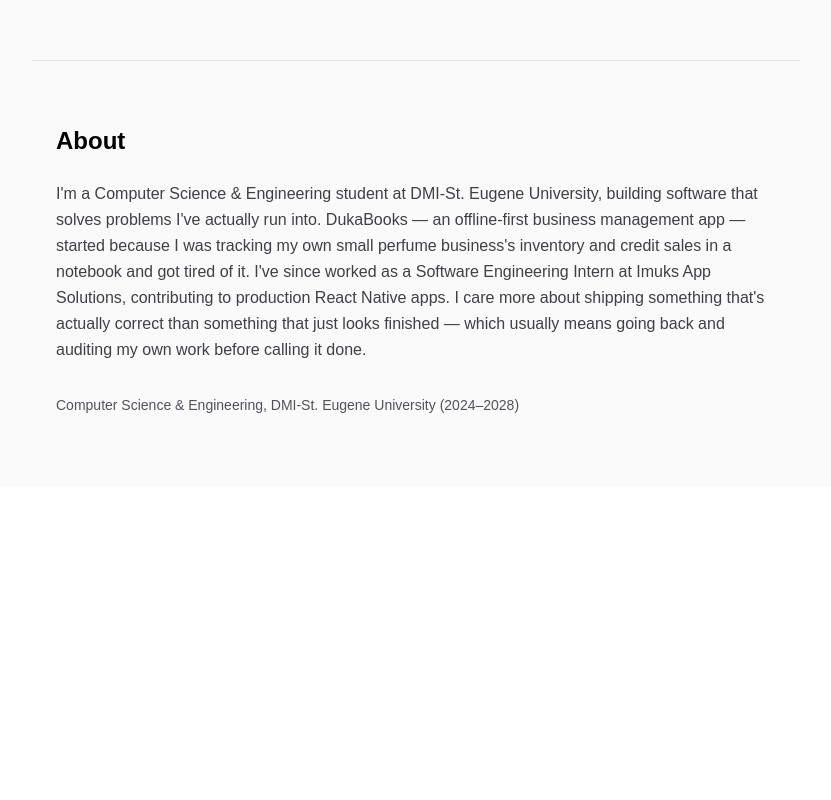
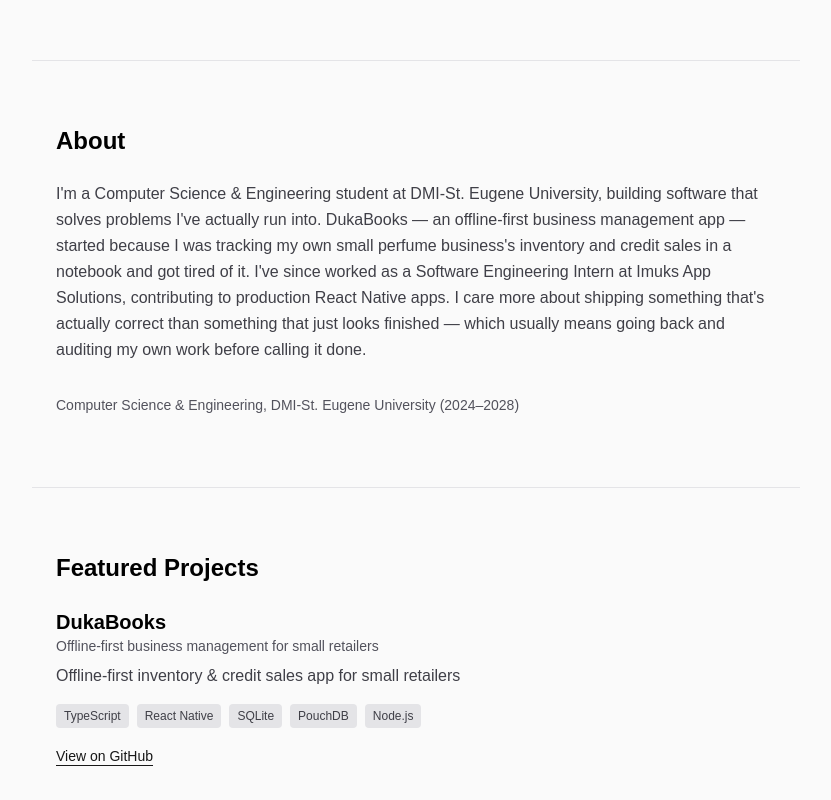
Before and after one commit to munashe-mandi/munashe-mandi.github.io, a Next.js app: page / in a window 1280 px wide. Shown: the part 340-1140 px from the top of the page, without its empty margins (224-1055 px from the left). Before the commit the page ends 827 px from the top, so only its background shows below. Built offline with nearby package versions, Linux system fonts and the light colour scheme.

Commit message:
feat: add Featured Projects section with DukaBooks case study

```diff
--- a/next.config.ts
+++ b/next.config.ts
@@ -1,7 +1,7 @@
 import type { NextConfig } from "next";
 
 const nextConfig: NextConfig = {
-  output: "export",
+  output: 'export',
   images: {
     unoptimized: true,
   },
--- a/src/app/page.tsx
+++ b/src/app/page.tsx
@@ -1,6 +1,9 @@
 import { siteConfig } from "@/content/site-config";
+import { projects } from "@/content/projects";
 
 export default function Home() {
+  const featuredProjects = projects.filter((p) => p.featured);
+
   return (
     <div className="flex flex-col min-h-screen bg-zinc-50 dark:bg-black">
       {/* Hero */}
@@ -50,6 +53,46 @@
           </p>
         </div>
       </section>
+
+      {/* Featured Projects */}
+      <section className="max-w-3xl mx-auto w-full px-6 py-16 border-t border-zinc-200 dark:border-zinc-800">
+        <h2 className="text-2xl font-semibold mb-6 text-black dark:text-zinc-50">
+          Featured Projects
+        </h2>
+        <div className="space-y-12">
+          {featuredProjects.map((project) => (
+            <div key={project.id}>
+              <h3 className="text-xl font-semibold text-black dark:text-zinc-50">
+                {project.title}
+              </h3>
+              <p className="text-zinc-600 dark:text-zinc-400 text-sm mb-2">
+                {project.headline}
+              </p>
+              <p className="text-zinc-700 dark:text-zinc-300 mb-4">
+                {project.shortDescription}
+              </p>
+              <div className="flex flex-wrap gap-2 mb-4">
+                {project.technologies.map((tech) => (
+                  <span
+                    key={tech}
+                    className="text-xs px-2 py-1 bg-zinc-200 dark:bg-zinc-800 text-zinc-700 dark:text-zinc-300 rounded"
+                  >
+                    {tech}
+                  </span>
+                ))}
+              </div>
+              {project.githubUrl && (
+                <a
+                  href={project.githubUrl}
+                  className="text-sm underline underline-offset-4"
+                >
+                  View on GitHub
+                </a>
+              )}
+            </div>
+          ))}
+        </div>
+      </section>
     </div>
   );
 }
--- /dev/null
+++ b/src/content/projects.ts
@@ -0,0 +1,34 @@
+export interface Project {
+  id: string;
+  title: string;
+  headline: string;
+  description: string;
+  shortDescription: string;
+  technologies: string[];
+  githubUrl?: string;
+  liveUrl?: string;
+  featured: boolean;
+  caseStudyPath?: string;
+}
+
+export const projects: Project[] = [
+  {
+    id: "dukabooks",
+    title: "DukaBooks",
+    headline: "Offline-first business management for small retailers",
+    description:
+      "DukaBooks started because I was tracking my own small perfume business's inventory and credit sales in a notebook and got tired of it. An offline-first business management app built for small retailers who can't afford to lose data when the power goes out. Supports inventory tracking, credit sales, expense management, and SMS-based reporting — all synced peer-to-peer without a server dependency.",
+    shortDescription:
+      "Offline-first inventory & credit sales app for small retailers",
+    technologies: [
+      "TypeScript",
+      "React Native",
+      "SQLite",
+      "PouchDB",
+      "Node.js",
+    ],
+    githubUrl: "https://github.com/munashe-mandi/dukabooks",
+    featured: true,
+    caseStudyPath: "/projects/dukabooks",
+  },
+];
```
